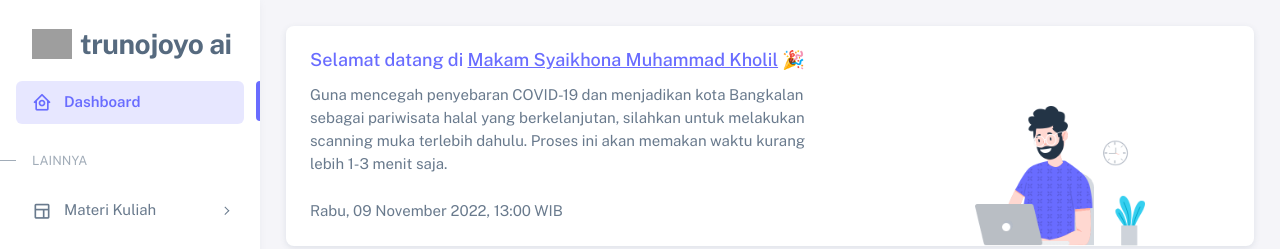
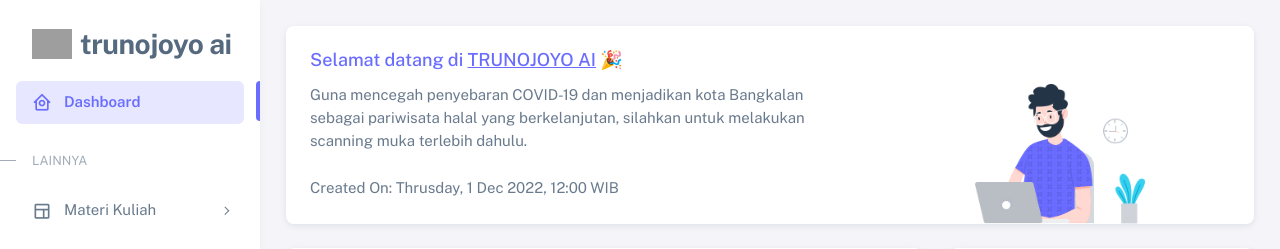
Before and after one commit to slmn007/Test_ai, a Flask app: page / in a window 1280 px wide. Shown: the top 249 px of the page. Run offline with Flask 2, Linux system fonts and the light colour scheme; some libraries are stand-ins or nearby versions; grey boxes are pictures that could not be loaded.

Commit message:
cameraerror

```diff
--- a/templates/index.html
+++ b/templates/index.html
@@ -155,11 +155,11 @@
                     <div class="d-flex align-items-end row">
                       <div class="col-sm-7">
                         <div class="card-body">
-                          <h5 class="card-title text-primary">Selamat datang di <u>Makam Syaikhona Muhammad Kholil</u> 🎉</h5>
+                          <h5 class="card-title text-primary">Selamat datang di <u>TRUNOJOYO AI</u> 🎉</h5>
                           <p class="mb-4">
-                            Guna mencegah penyebaran COVID-19 dan menjadikan kota Bangkalan sebagai pariwisata halal yang berkelanjutan, silahkan untuk melakukan scanning muka terlebih dahulu. Proses ini akan memakan waktu kurang lebih 1-3 menit saja.
+                            Guna mencegah penyebaran COVID-19 dan menjadikan kota Bangkalan sebagai pariwisata halal yang berkelanjutan, silahkan untuk melakukan scanning muka terlebih dahulu.
                           </p>
-                          <div class="card-title" style="margin-bottom:0">Rabu, 09 November 2022, 13:00 WIB</div>
+                          <div class="card-title" style="margin-bottom:0"> Created On: Thrusday, 1 Dec 2022, 12:00 WIB</div>
                         </div>
                       </div>
                       <div class="col-sm-5 text-center text-sm-left">
@@ -185,7 +185,7 @@
                         <h5 class="card-header m-0 me-2 pb-3">
                           Arahkan wajah Anda ke kamera
                         </h5>
-                        <img src="{{ url_for('video') }}" style="width:100%;height:450px;object-fit:cover">
+                        <img src="{{ url_for('video') }}" style="width:100%;height:450px;object-fit:cover" />
                         <h5 class="card-header m-0 me-2 pb-3">
                           Klasifikasi Penggunaan Masker pada Wajah
                         </h5>
```
